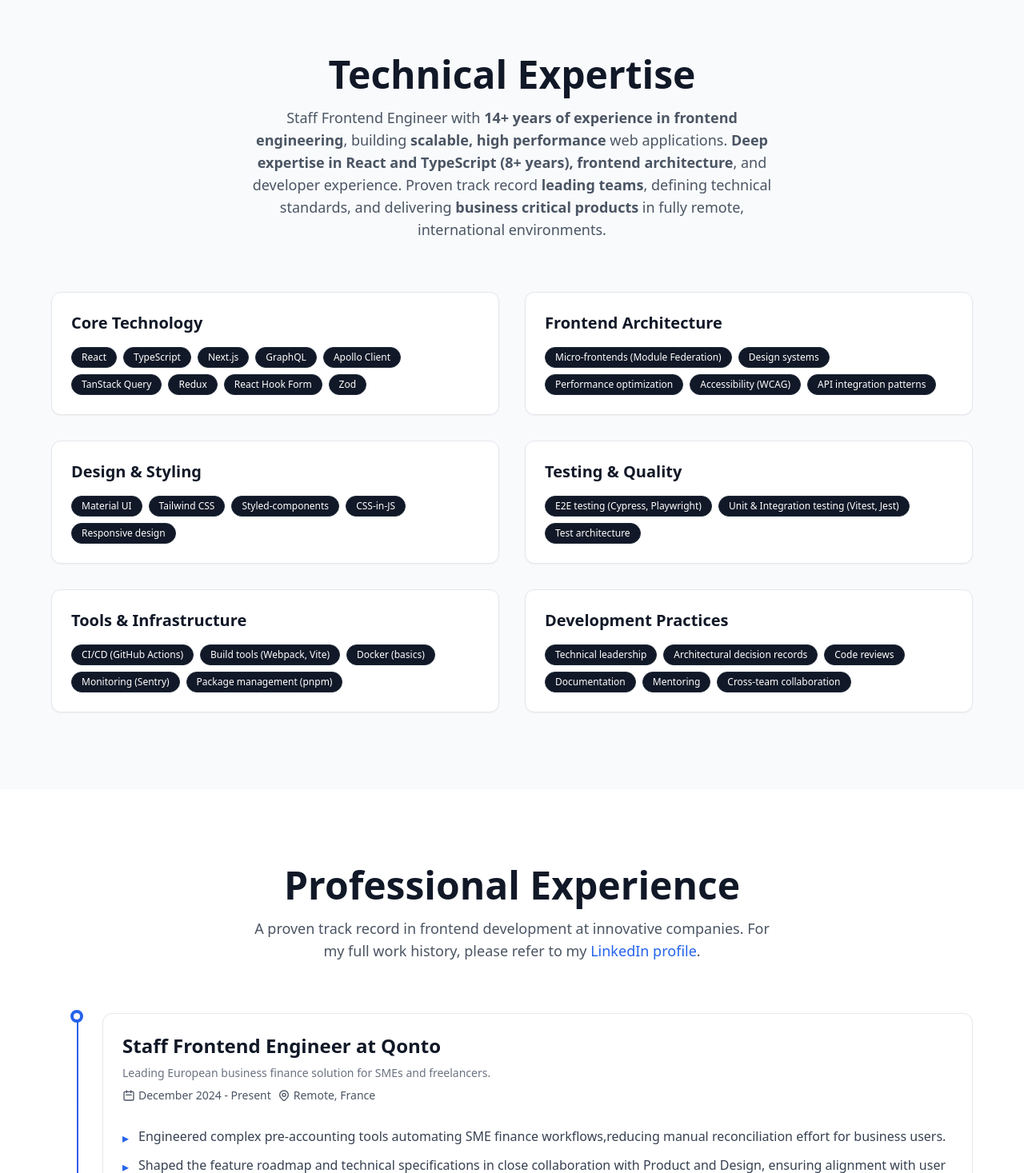
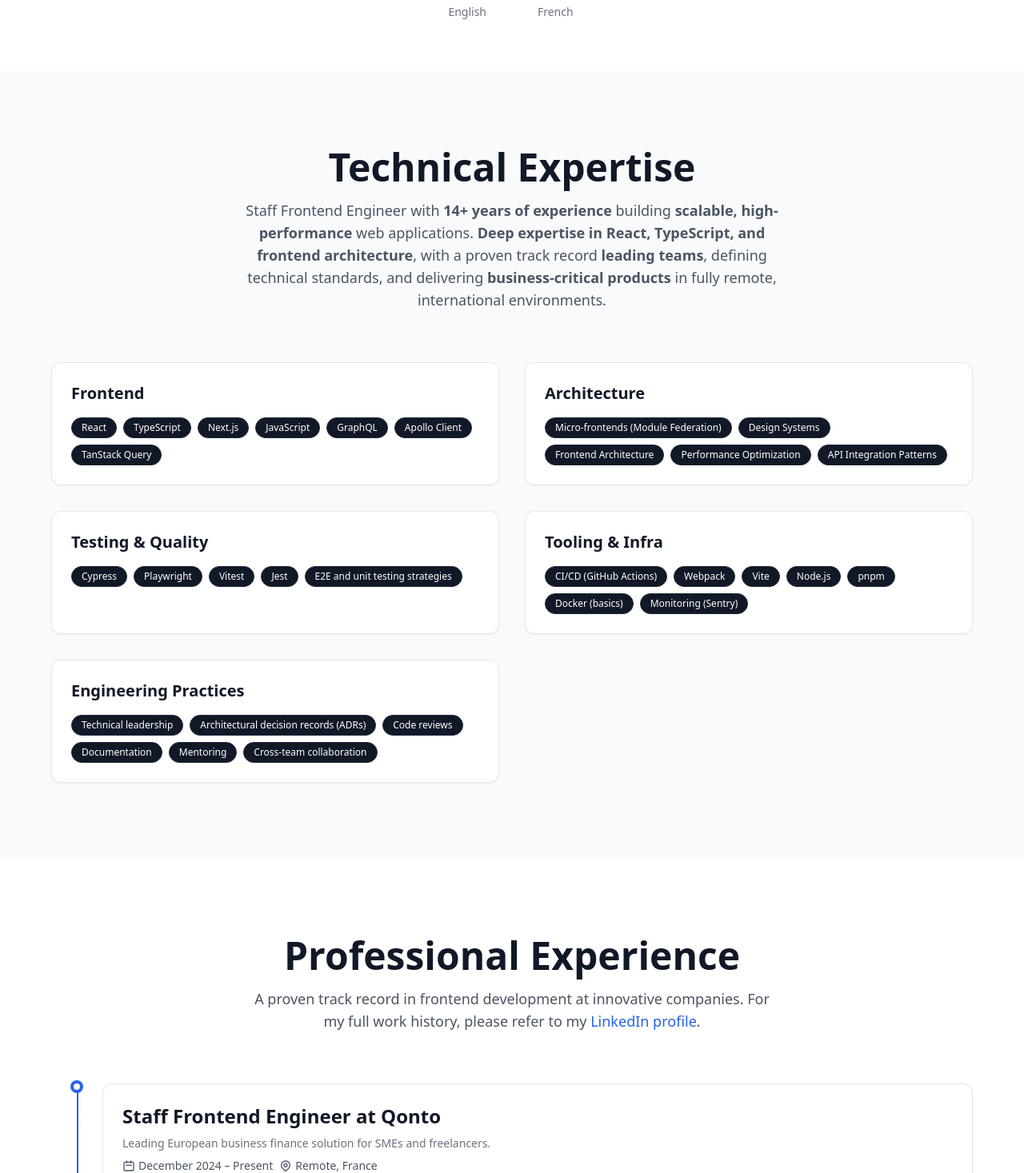
Before and after one commit to kobe13/portfolio, a Next.js app: page / in a window 1280 px wide. Shown: the part 863-2330 px from the top of the page at 80% size. Built offline with nearby package versions, Linux system fonts and the light colour scheme.

Commit message:
Update data

```diff
--- a/src/app/components/hero.tsx
+++ b/src/app/components/hero.tsx
@@ -70,6 +70,16 @@ export const Hero = () => {
             <div>Based in France</div>
           </div>
         </div>
+        <div className="mt-16 flex justify-center gap-8 text-sm text-gray-500">
+          {DATA.languages.map((language) => (
+            <div key={language.language} className="text-center">
+              <div className="text-2xl font-bold text-foreground">
+                {language.level}
+              </div>
+              <div>{language.language}</div>
+            </div>
+          ))}
+        </div>
       </div>
     </section>
   );
--- a/src/app/data/resume.tsx
+++ b/src/app/data/resume.tsx
@@ -7,71 +7,67 @@ export const DATA = {
   presentation:
     "A passionate and experienced frontend engineer specializing in React, dedicated to contributing to innovative projects. Based in France and working remotely.",
   keySkills:
-    "Staff Frontend Engineer with <strong> 14+ years of experience in frontend engineering</strong>, building <strong>scalable, high performance</strong> web applications. <strong>Deep expertise in React and TypeScript (8+ years), frontend architecture</strong>, and developer experience. Proven track record <strong>leading teams</strong>, defining technical standards, and delivering <strong>business critical products</strong> in fully remote, international environments.",
+    "Staff Frontend Engineer with <strong>14+ years of experience</strong> building <strong>scalable, high-performance</strong> web applications. <strong>Deep expertise in React, TypeScript, and frontend architecture</strong>, with a proven track record <strong>leading teams</strong>, defining technical standards, and delivering <strong>business-critical products</strong> in fully remote, international environments.",
   skills: [
     {
-      title: "Core Technology",
+      title: "Frontend",
       skills: [
         "React",
         "TypeScript",
         "Next.js",
+        "JavaScript",
         "GraphQL",
         "Apollo Client",
         "TanStack Query",
-        "Redux",
-        "React Hook Form",
-        "Zod",
       ],
     },
     {
-      title: "Frontend Architecture",
+      title: "Architecture",
       skills: [
         "Micro-frontends (Module Federation)",
-        "Design systems",
-        "Performance optimization",
-        "Accessibility (WCAG)",
-        "API integration patterns",
-      ],
-    },
-    {
-      title: "Design & Styling",
-      skills: [
-        "Material UI",
-        "Tailwind CSS",
-        "Styled-components",
-        "CSS-in-JS",
-        "Responsive design",
+        "Design Systems",
+        "Frontend Architecture",
+        "Performance Optimization",
+        "API Integration Patterns",
       ],
     },
     {
       title: "Testing & Quality",
       skills: [
-        "E2E testing (Cypress, Playwright)",
-        "Unit & Integration testing (Vitest, Jest)",
-        "Test architecture",
+        "Cypress",
+        "Playwright",
+        "Vitest",
+        "Jest",
+        "E2E and unit testing strategies",
       ],
     },
     {
-      title: "Tools & Infrastructure",
+      title: "Tooling & Infra",
       skills: [
         "CI/CD (GitHub Actions)",
-        "Build tools (Webpack, Vite)",
+        "Webpack",
+        "Vite",
+        "Node.js",
+        "pnpm",
         "Docker (basics)",
         "Monitoring (Sentry)",
-        "Package management (pnpm)",
       ],
     },
     {
-      title: "Development Practices",
+      title: "Engineering Practices",
       skills: [
         "Technical leadership",
-        "Architectural decision records",
+        "Architectural decision records (ADRs)",
         "Code reviews",
         "Documentation",
         "Mentoring",
         "Cross-team collaboration",
       ],
     },
+  ],
+  languages: [
+    { language: "English", level: "Fluent" },
+    { language: "French", level: "Native" },
   ],
   contact: {
     email: "bnelson.profi@gmail.com",
@@ -99,13 +95,13 @@ export const DATA = {
       title: "Staff Frontend Engineer at Qonto",
       companyDescription:
         "Leading European business finance solution for SMEs and freelancers.",
-      dates: "December 2024 - Present",
+      dates: "December 2024 – Present",
       location: "Remote, France",
       description: [
-        "➾ Engineered complex pre-accounting tools automating SME finance workflows,reducing manual reconciliation effort for business users.",
-        "➾ Shaped the feature roadmap and technical specifications in close collaboration with Product and Design, ensuring alignment with user needs and business KPIs.",
-        "➾ Optimized application performance and reliability by implementing strategic code-splitting, rendering optimizations, and comprehensive E2E/Integration/Unit testing.",
-        "➾ Contributed to global, cross team frontend initiatives by enhancing shared frameworks and establishing best practices.",
+        "➾ Engineered complex pre-accounting tools automating SME finance workflows, reducing manual reconciliation effort for business users.",
+        "➾ Shaped product roadmap and technical specifications with product and design teams to align with business KPIs.",
+        "➾ Optimized frontend performance through code-splitting, rendering optimizations, and comprehensive E2E and unit testing.",
+        "➾ Contributed to company-wide frontend initiatives, improving shared frameworks and engineering best practices.",
       ],
       skills: [
         "React JS",
@@ -129,13 +125,13 @@ export const DATA = {
       title: "Lead Frontend Engineer at Stuart",
       companyDescription:
         "Last mile delivery platform that connects small and big businesses to a fleet of couriers.",
-      dates: "June 2019 - June 2024",
+      dates: "June 2019 – June 2024",
       location: "Remote, France",
       description: [
-        "➾ Led the development of mission critical applications by leading the frontend team in the adoption and implementation of REST and GraphQL APIs.",
-        "➾ Architected a scalable and maintainable frontend ecosystem by establishing micro-frontends and designing custom internal NPM packages and frameworks.",
-        "➾ Elevated frontend development standards across the company by defining and disseminating technical guidelines through documentation and leading community of practice sessions.",
-        "➾ Mentored and guided team members, while leading the full cycle hiring and recruitment process for the frontend department.",
+        "➾ Led development of mission-critical frontend applications and provided technical leadership to the frontend team.",
+        "➾ Architected a scalable micro-frontend platform adopted across multiple product teams, enabling independent deployments and faster feature delivery.",
+        "➾ Defined frontend standards, documentation, and engineering practices across the organization.",
+        "➾ Mentored engineers and led hiring and recruitment for the frontend department.",
       ],
       skills: [
         "JavaScript",
@@ -164,11 +160,11 @@ export const DATA = {
       title: "Lead Frontend Engineer at Data Soluce",
       companyDescription:
         "Platform for collaboration across the lifecycle of real estate development and maintenance.",
-      dates: "Dec 2018 – May 2019",
+      dates: "December 2018 – May 2019",
       location: "Remote, France",
       description: [
-        "➾ Established frontend architecture and selected a robust tech stack, including testing and linting tools.",
-        "➾ Provided mentorship to junior developers and wrote detailed technical documentation.",
+        "➾ Defined frontend architecture and selected core technology stack, testing, and tooling.",
+        "➾ Mentored junior engineers and produced technical documentation.",
       ],
       skills: [
         "React",
@@ -191,11 +187,11 @@ export const DATA = {
       title: "Senior Frontend Engineer at Scout24 Group",
       companyDescription:
         "Operator of leading digital marketplaces in Germany and other selected European countries.",
-      dates: "September 2017 - November 2018",
+      dates: "September 2017 – November 2018",
       location: "Munich, Germany",
       description: [
-        "➾ Delivered high-quality, responsive, and performant frontend solutions for AutoScout24 projects using React, Redux, and TypeScript and Jest for unit testing.",
-        "➾ Awarded 'Q2 Winner' of the Tech HackWeek 2018 for a project focused on Blockchain and Peer-2-Peer technology.",
+        "➾ Delivered high-performance React applications for AutoScout24.",
+        "➾ Winner of Tech HackWeek 2018 for blockchain and peer-to-peer prototype.",
       ],
       skills: [
         "React JS",
@@ -215,7 +211,7 @@ export const DATA = {
       title: "Senior Frontend Engineer at CHIP",
       companyDescription:
         "Leading online provider in the digital consulting segment in Germany and Europe.",
-      dates: "November 2016 - September 2017",
+      dates: "November 2016 – September 2017",
       location: "Munich, Germany",
       description: [
         "➾ Engineered a high performing and responsive frontend for a price comparison site.",
@@ -235,10 +231,11 @@ export const DATA = {
     },
     {
       id: "early-career",
-      title: "Early Career — International Frontend Engineering",
-      dates: "2011 - 2016",
+      title:
+        "Early Career — Frontend Engineer (France, Slovakia, Czech Republic)",
+      dates: "2011 – 2016",
       companyDescription:
-        "Early career across international companies in France, Slovakia, and the Czech Republic. Built strong foundations in responsive design, cross-browser compatibility, and stakeholder collaboration, with early leadership exposure. Recognized with multiple corporate awards (Dell, Pixmania).",
+        "Roles at Dell, Pixmania, and tech agencies. Focused on responsive design, cross-browser compatibility, and stakeholder collaboration. Recognized with multiple corporate awards for technical excellence.",
     },
   ],
 };
```
